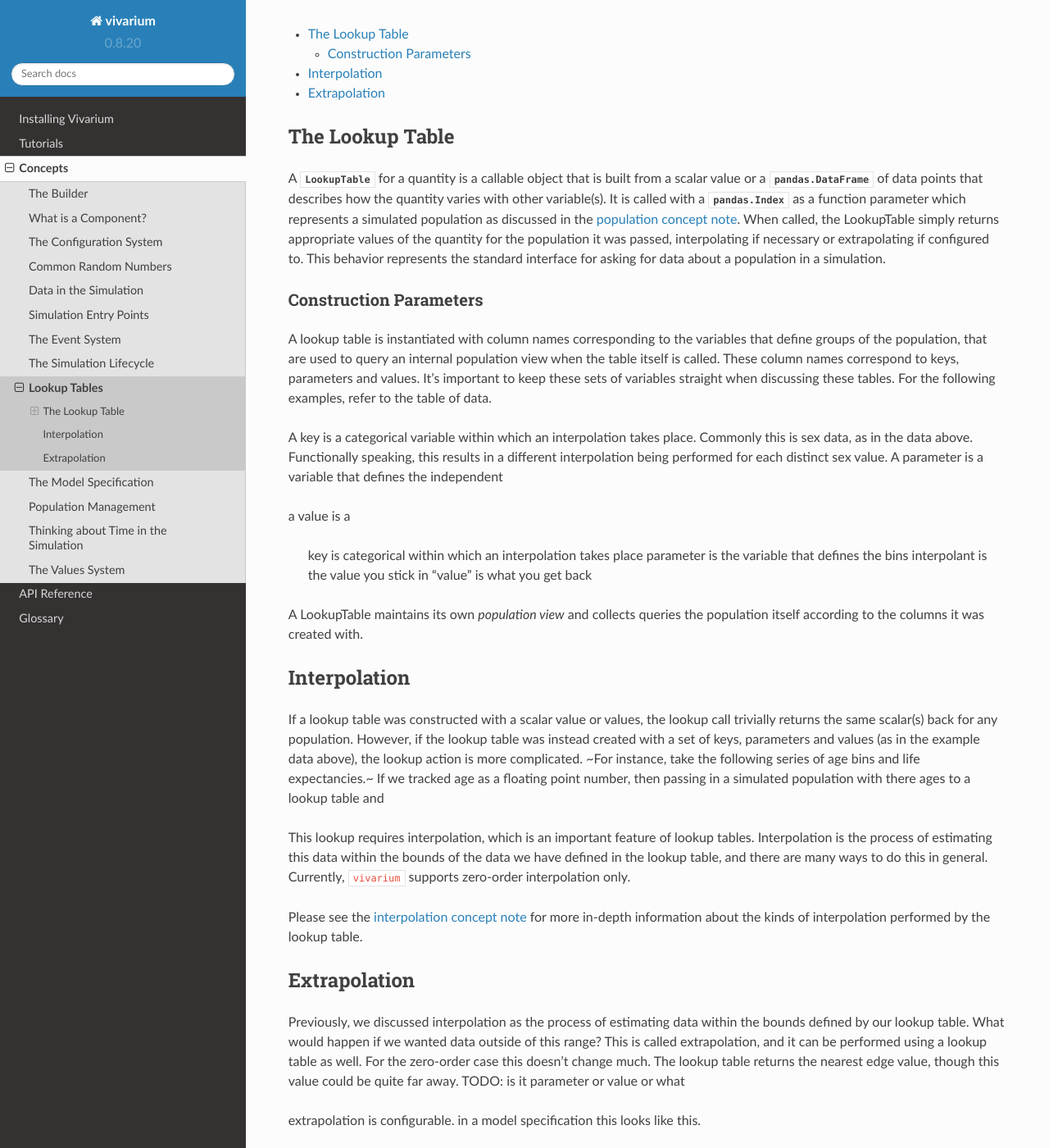
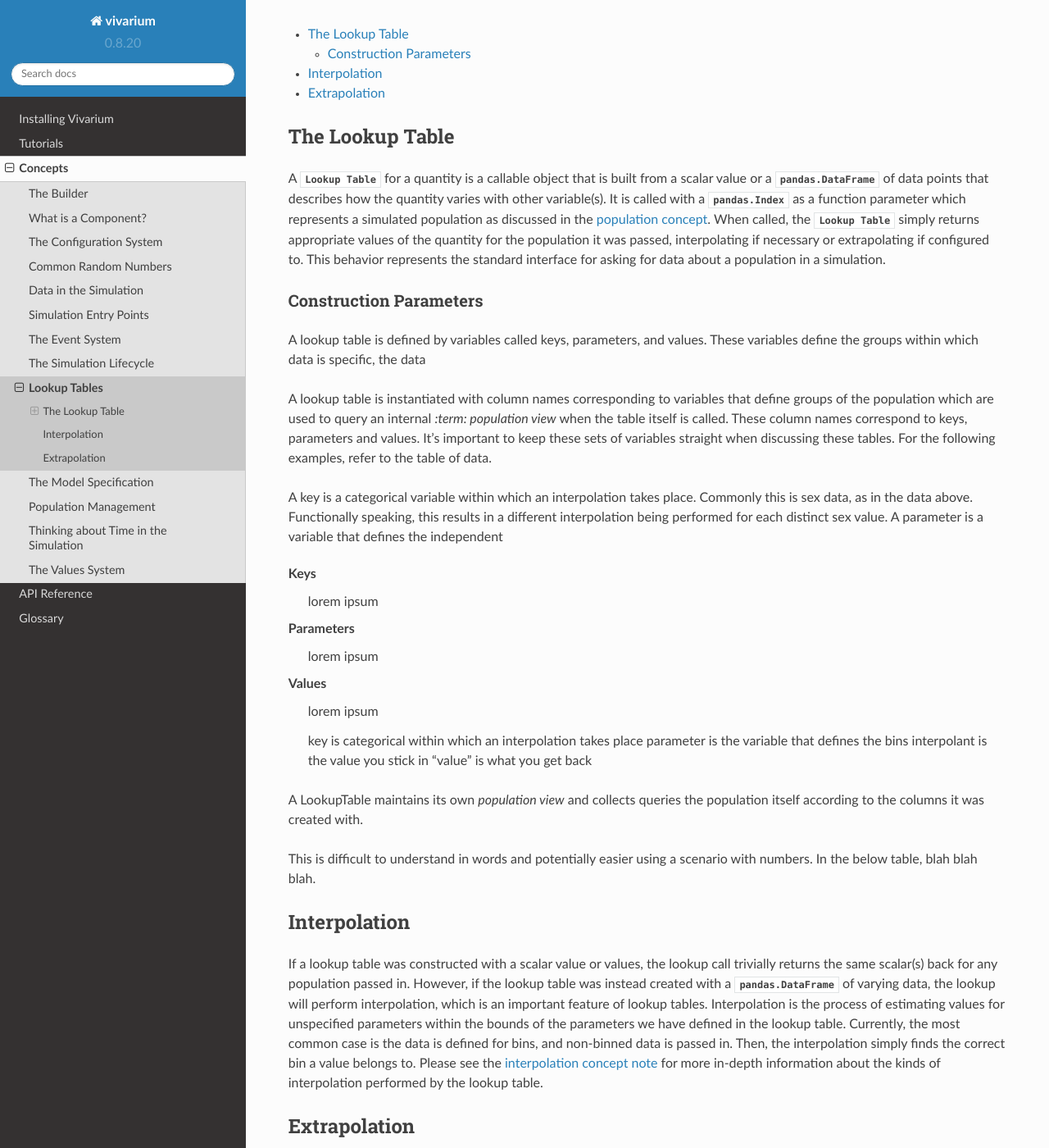
Before and after one commit to ihmeuw/vivarium, a Sphinx documentation site: the page built from docs/source/concepts/lookup.rst, in a window 1280 px wide and 1400 px high, scrolled down 203 px. Shown: the whole window at 82% size. Built offline with Sphinx 7.4.7 and the Read the Docs theme 2.0.0, drawn with Linux system fonts in a browser that asks for light colours; some of the changed text lies outside the part shown.

Commit message:
wip: tone down interpolation

```diff
--- a/docs/source/concepts/lookup.rst
+++ b/docs/source/concepts/lookup.rst
@@ -5,7 +5,7 @@ Lookup Tables
 =============
 
 Simulations tend to require a large quantity of data to run. ``vivarium``
-provides the :class:`LookupTable` abstraction to ensure that accurate data can
+provides the :class:`Lookup Table` abstraction to ensure that accurate data can
 be retrieved when it's needed.
 
 .. contents::
@@ -16,19 +16,25 @@ be retrieved when it's needed.
 The Lookup Table
 ----------------
 
-A :class:`LookupTable` for a quantity is a callable object that is built from a
-scalar value or a :class:`pandas.DataFrame` of data points that describes how the
-quantity varies with other variable(s). It is called with a :class:`pandas.Index`
-as a function parameter which represents a simulated population as discussed in the
-:ref:`population concept note <population_concept>`. When called, the
-LookupTable simply returns appropriate values of the quantity for the population
-it was passed, interpolating if necessary or extrapolating if configured to. This behavior represents the standard
-interface for asking for data about a population in a simulation.
+A :class:`Lookup Table` for a quantity is a callable object that is built from a
+scalar value or a :class:`pandas.DataFrame` of data points that describes how
+the quantity varies with other variable(s). It is called with a
+:class:`pandas.Index` as a function parameter which represents a simulated
+population as discussed in the :ref:`population concept <population_concept>`.
+When called, the :class:`Lookup Table` simply returns appropriate values of the quantity
+for the population it was passed, interpolating if necessary or extrapolating
+if configured to. This behavior represents the standard interface for asking for
+data about a population in a simulation.
 
 Construction Parameters
 ~~~~~~~~~~~~~~~~~~~~~~~
-A lookup table is instantiated with column names corresponding to the variables
-that define groups of the population, that are used to query an internal population view
+
+A lookup table is defined by variables called keys, parameters, and values. These
+variables define the groups within which data is specific, the data
+
+A lookup table is instantiated with column names corresponding to variables
+that define groups of the population which are used to query an internal
+`:term: population view`
 when the table itself is called.  These column names correspond to keys, parameters and values.
 It's important to keep these sets of variables straight when discussing these tables.
 For the following examples, refer to the table of data.
@@ -38,7 +44,14 @@ this is sex data, as in the data above. Functionally speaking, this results in
 a different interpolation being performed for each distinct sex value. A parameter is a variable that
 defines the independent
 
-a value is a
+Keys
+    lorem ipsum
+
+Parameters
+    lorem ipsum
+
+Values
+    lorem ipsum
 
 
     key is categorical within which an interpolation takes place
@@ -49,24 +62,26 @@ a value is a
 A LookupTable maintains its own `population view` and collects queries the population
 itself according to the columns it was created with.
 
+This is difficult to understand in words and potentially easier using a scenario
+with numbers. In the below table, blah blah blah.
+
+
+
+
+
 Interpolation
 -------------
 
 If a lookup table was constructed with a scalar value or values, the lookup call
-trivially returns the same scalar(s) back for any population. However, if the
-lookup table was instead created with a set of keys, parameters and values (as in the
-example data above), the lookup action is more complicated.
-~For instance, take the following series of age bins and life expectancies.~
-If we tracked age as a floating point number, then passing in a simulated population with
-there ages to a lookup table and
-
-This lookup requires interpolation, which is an important feature of lookup
-tables. Interpolation is the process of estimating this data within the bounds of
-the data we have defined in the lookup table, and there are many ways to do
-this in general. Currently, ``vivarium`` supports zero-order interpolation only.
-
-Please see the :ref:`interpolation concept note <population_concept>` for more
-in-depth information about the kinds of interpolation performed by the lookup
+trivially returns the same scalar(s) back for any population passed in. However, if the
+lookup table was instead created with a :class:`pandas.DataFrame` of varying data,
+the lookup will perform interpolation, which is an important feature of lookup tables.
+Interpolation is the process of estimating values for unspecified parameters within the bounds of
+the parameters we have defined in the lookup table. Currently, the most common
+case is the data is defined for bins, and non-binned data is passed in. Then, the
+interpolation simply finds the correct bin a value belongs to. Please see the
+:ref:`interpolation concept note <population_concept>` for more in-depth information
+about the kinds of interpolation performed by the lookup
 table.
 
 Extrapolation
@@ -74,9 +89,8 @@ Extrapolation
 
 Previously, we discussed interpolation as the process of estimating data within
 the bounds defined by our lookup table. What would happen if we wanted data outside
-of this range? This is called extrapolation, and it can be performed using a
-lookup table as well. For the zero-order case this doesn't change much. The
-lookup table returns the nearest edge value, though this value could be quite
-far away.  TODO: is it parameter or value or what
-
-extrapolation is configurable. in a model specification this looks like this.
+of this range? Estimating such data is called extrapolation, and it can be performed using a
+lookup table as well. Extrapolation is a configurable option that, when enabled,
+allows a lookup data to provide values outside of the range it was created with.
+This is done by extending the edge points outwards to encompass outside points.
+Configuring it in a model specification looks like this:
```
